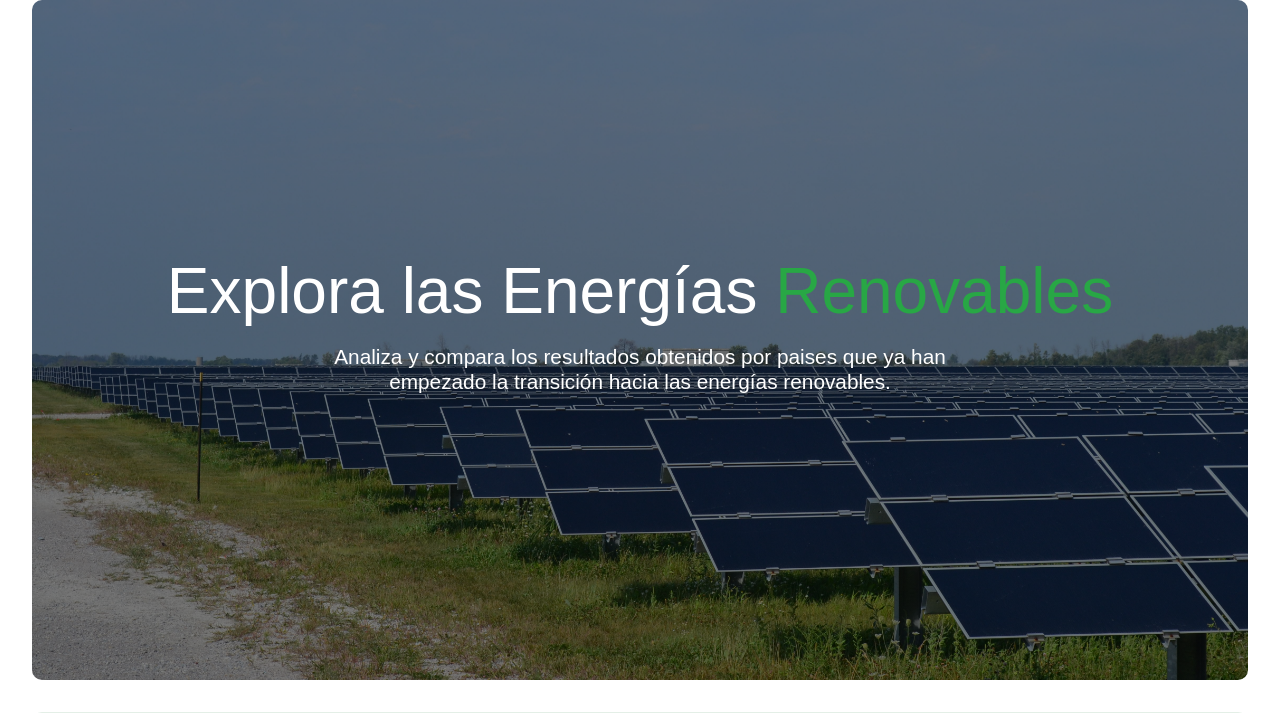
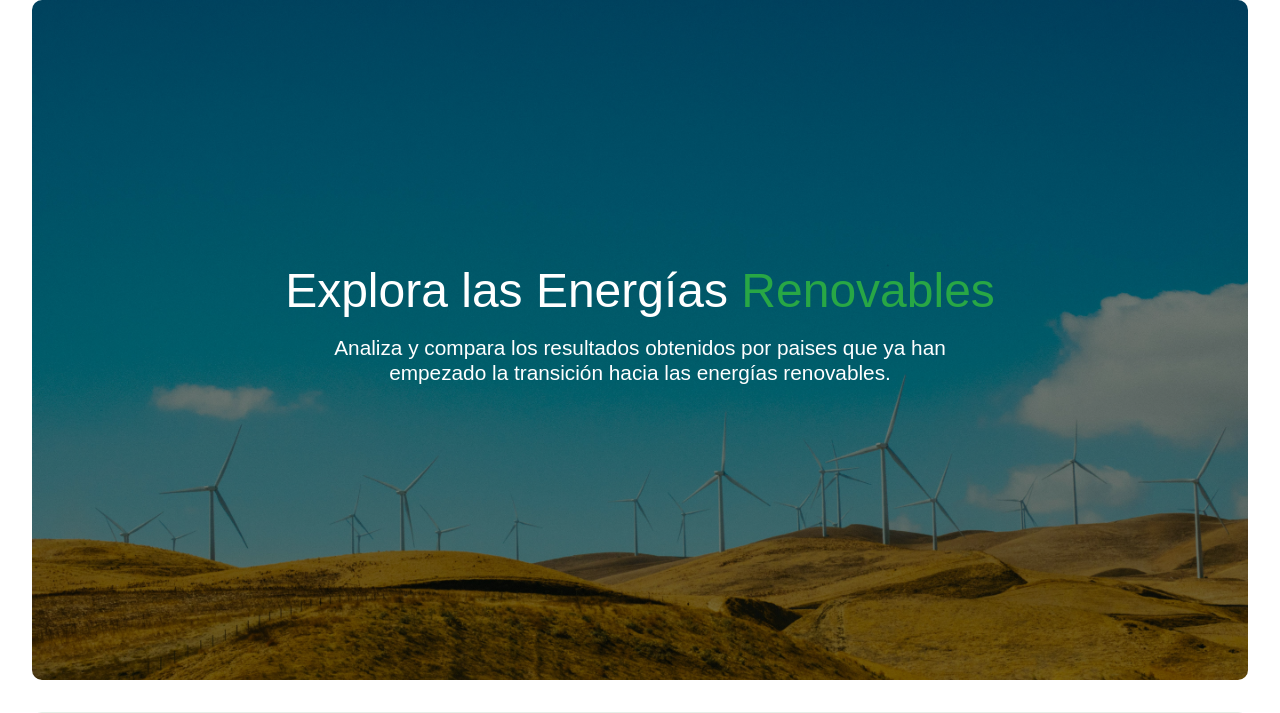
Before and after one commit to EdisonGrGr/Energias-renovables, a Flask app: template templates/index.html in a window 1280 px wide. Shown: the part 72-785 px from the top of the page. Run offline with Flask 2, Linux system fonts and the light colour scheme; the template is opened without the code that fills it, so the values that code supplies are empty; parts of the project's set-up code (start-up, migrations or seed data) failed here and were passed over; some libraries are stand-ins or nearby versions.

Commit message:
Finalizado1

```diff
--- a/static/style.css
+++ b/static/style.css
@@ -156,7 +156,7 @@ h1 {
 /* Hero Section */
 .hero {
     height: 85vh;
-    background: linear-gradient(rgba(0, 0, 0, 0.5), rgba(0, 0, 0, 0.5)), url('../static/img/Sarnia_Solar-09.jpg') no-repeat center center/cover;
+    background: linear-gradient(rgba(0, 0, 0, 0.5), rgba(0, 0, 0, 0.5)), url('../static/img/Fondo.jpeg') no-repeat center center/cover;
     color: var(--white);
     display: flex;
     align-items: center;
@@ -166,7 +166,7 @@ h1 {
 }
 
 .hero h1 {
-    font-size: 4.0rem;
+    font-size: 3.0rem;
     margin-bottom: 1rem;
 }
 
--- a/templates/index.html
+++ b/templates/index.html
@@ -63,6 +63,7 @@
                     <p>La energía de biogás es la energía obtenida a partir de la descomposición anaeróbica de materia orgánica.</p>
                 </div>
         </section>
+
 
         <div id="alertMessage" class="alert alert-danger d-none" role="alert"></div>
 
```
Also changed, not shown: static/img/Fondo.jpeg (added).
